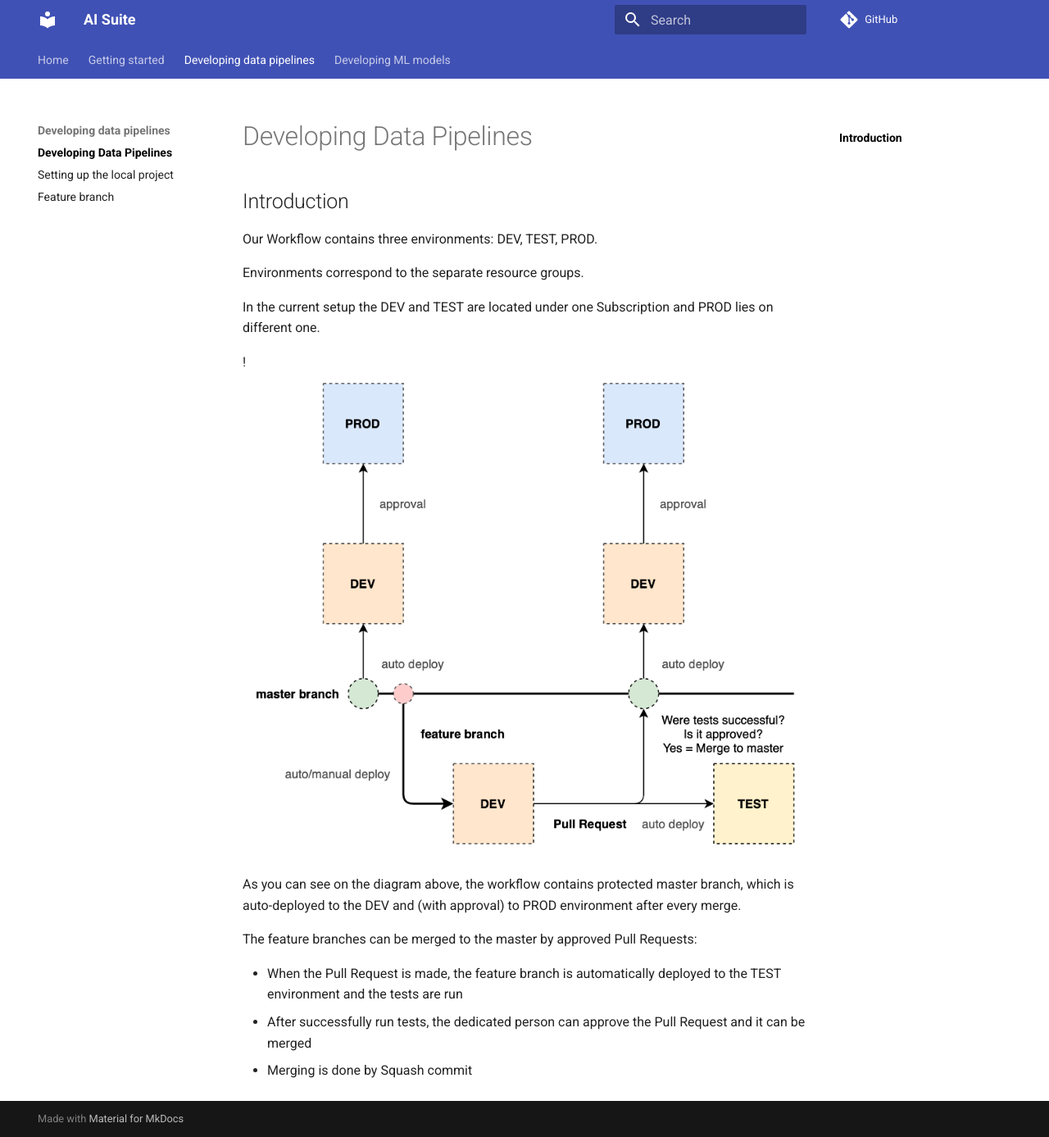
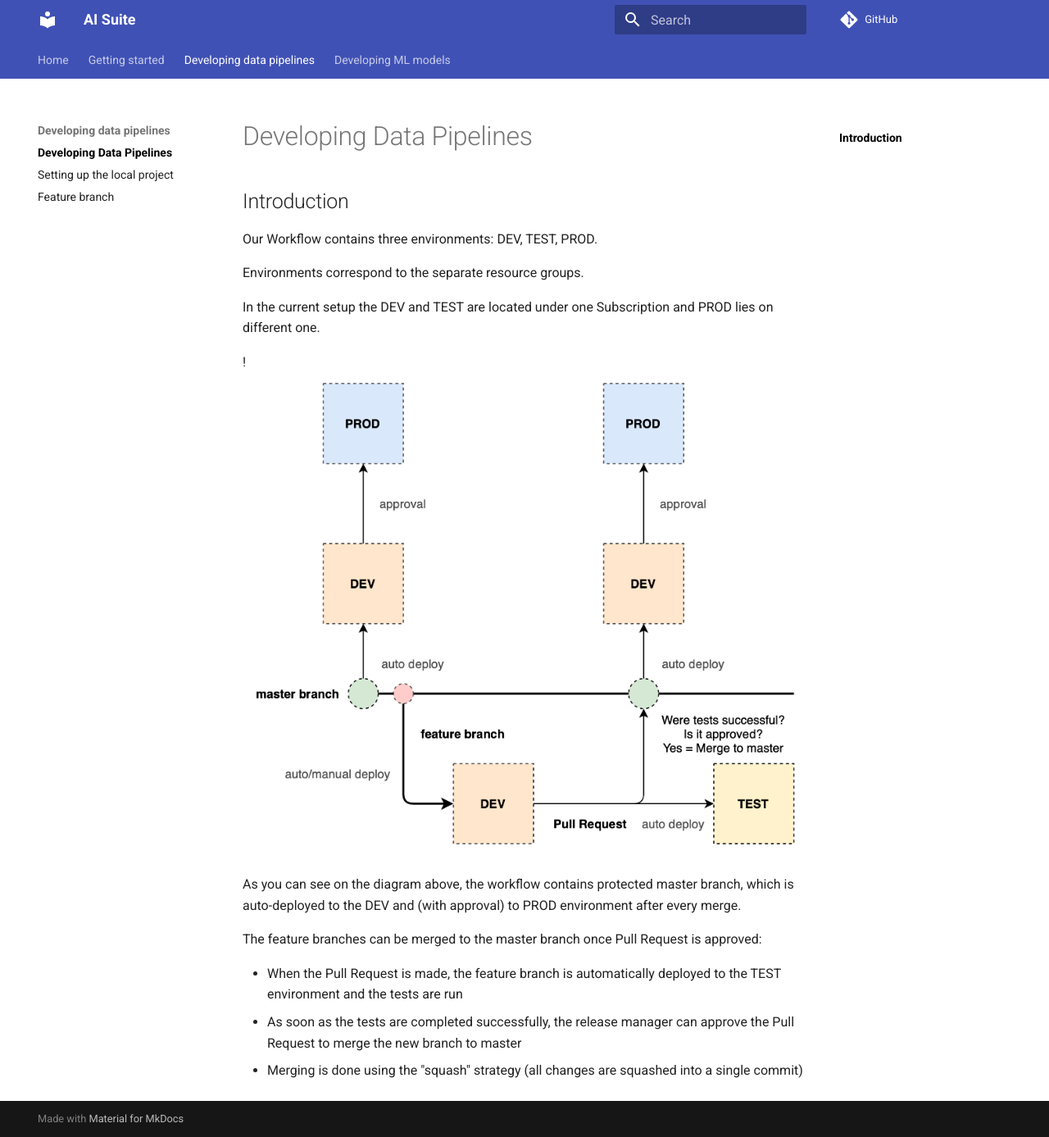
Before and after one commit to daipe-ai/platform-docs, an MkDocs documentation site: the page built from docs/data-pipelines-workflow/index.md, in a window 1280 px wide and 1387 px high. Shown: the whole window at 82% size. Built offline with MkDocs 1.6.1 and Material for MkDocs 9.7.7, drawn with Linux system fonts in a browser that asks for light colours; comment, search, counter and statistics services are not loaded.

```diff
--- a/docs/data-pipelines-workflow/index.md
+++ b/docs/data-pipelines-workflow/index.md
@@ -13,8 +13,8 @@ In the current setup the DEV and TEST are located under one Subscription and PRO
 
 As you can see on the diagram above, the workflow contains protected master branch, which is auto-deployed to the DEV and (with approval) to PROD environment after every merge.
 
-The feature branches can be merged to the master by approved Pull Requests:
+The feature branches can be merged to the master branch once Pull Request is approved:
 
 - When the Pull Request is made, the feature branch is automatically deployed to the TEST environment and the tests are run
-- After successfully run tests, the dedicated person can approve the Pull Request and it can be merged
-- Merging is done by Squash commit
+- As soon as the tests are completed successfully, the release manager can approve the Pull Request to merge the new branch to master
+- Merging is done using the "squash" strategy (all changes are squashed into a single commit)
```
Also changed, not shown: docs/getting-started/index.md (+2 -0 lines), docs/images/index_infra_ov.png (added).
